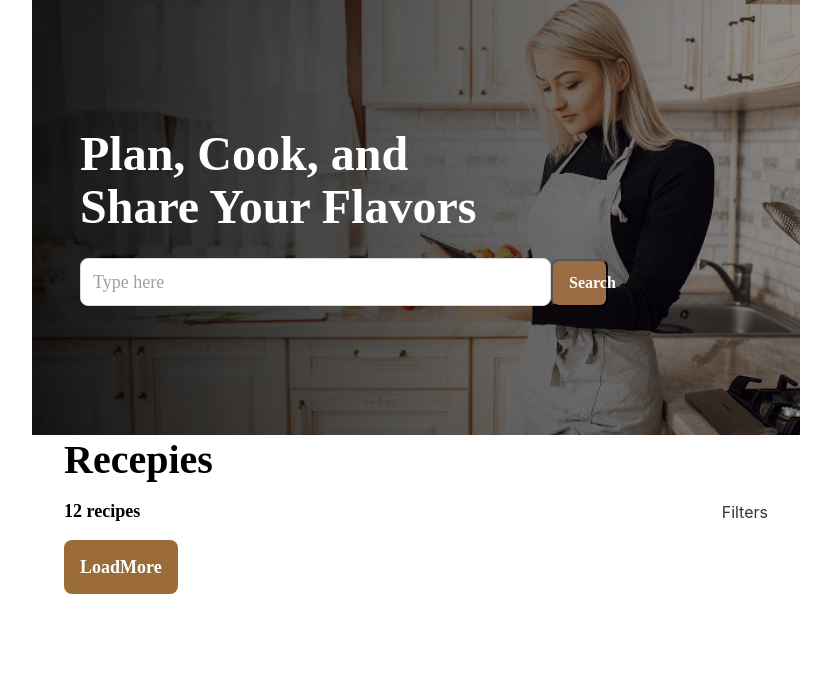
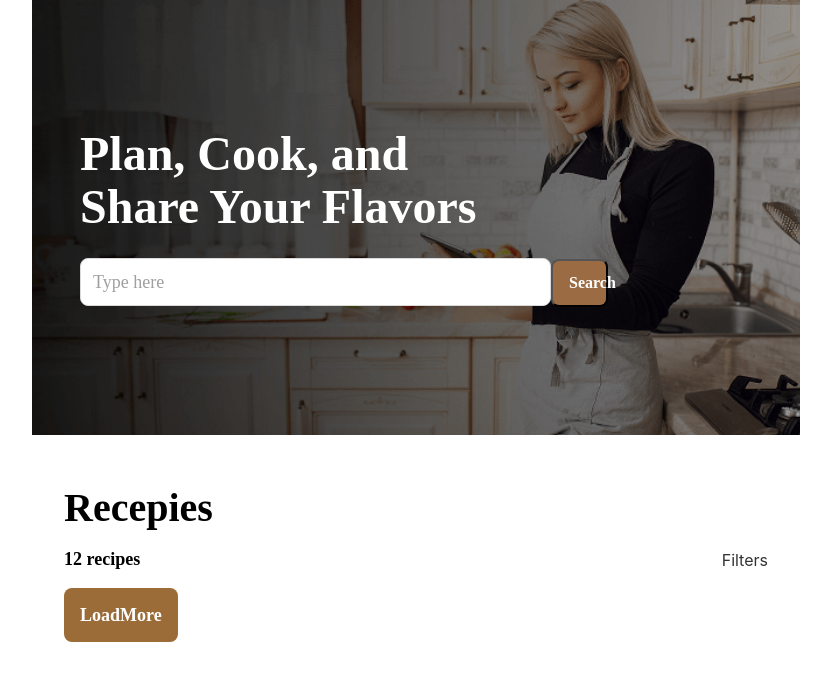
Before and after one commit to Tap0kk/react-test, a React (Vite) app: page / in a window 1280 px wide. Shown: the top 680 px of the page, without its empty margins (224-1055 px from the left). Built offline with nearby package versions, Linux system fonts and the light colour scheme.

Commit message:
Update HomePage.jsx

```diff
--- a/src/pages/HomePage/HomePage.jsx
+++ b/src/pages/HomePage/HomePage.jsx
@@ -70,7 +70,7 @@ const HomePage = () => {
           <SearchBox onSearch={handleSearch} />
         </div>
       </section>
-      <section className={clsx(s.recipesection, s.container)}>
+      <section className={clsx(s.recipesSection, s.container)}>
         <div className={s.recipesHeader}>
           <h2 className={s.recipesTitle}>Recepies</h2>
           <div className={s.filterContainer}>
```
